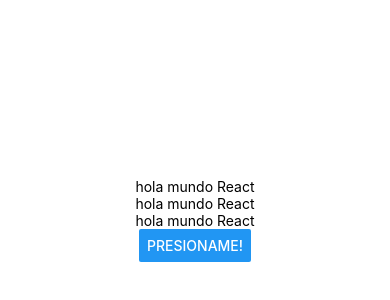
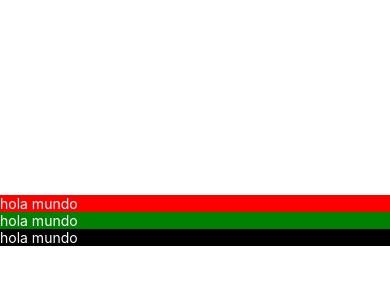
Before and after one commit to monseleon21/PM192_, a React Native app in the folder my-blank/: screen / in a window 390 px wide. Shown: the part 202-502 px from the top of the page. Built offline with nearby package versions, Linux system fonts and the light colour scheme.

Commit message:
estilos, componentes y alineaciones
estilos con herencia, alineacion de componentes y mas

```diff
--- a/my-blank/App.js
+++ b/my-blank/App.js
@@ -3,10 +3,10 @@ import { StatusBar } from 'expo-status-bar';
 import { StyleSheet, Text, View,Button } from 'react-native';
 import React, {useState} from 'react';
 
-const Texto=()=>{
-  const [contenido, setContenido]=useState('hola mundo React')
+const Texto=({style})=>{
+  const [contenido, setContenido]=useState('hola mundo ')
   const actualizarTexto=()=>{setContenido('Estado actualizado')}
-  return(<Text onPress={actualizarTexto}>{contenido}</Text>)
+  return(<Text style={[styles.text,style]} onPress={actualizarTexto}>{contenido}</Text>)
 }
 
 /* zona 2 , el main*/
@@ -15,11 +15,10 @@ export default function App() {
     <View style={styles.container}>
       <StatusBar style="auto" />
 
-        <Texto></Texto>
-        <Texto></Texto>
-        <Texto></Texto>
+        <Texto style={styles.red}></Texto>
+        <Texto style={styles.green}></Texto>
+        <Texto style={styles.black}></Texto>
 
-      <Button title='Presioname!'></Button>
 
     </View>
   );
@@ -31,7 +30,16 @@ const styles = StyleSheet.create({
   container: {
     flex: 1,
     backgroundColor: '#fff',
-    alignItems: 'center',
+    alignItems: 'base-line',
     justifyContent: 'center',
+    flexDirection: 'column',
   },
+  text:{
+  color:'white',
+  fontSize:'25',
+
+  },
+  red:{backgroundColor:'red'},
+  green:{backgroundColor:'green'},
+  black:{backgroundColor:'black'},
 });
```
